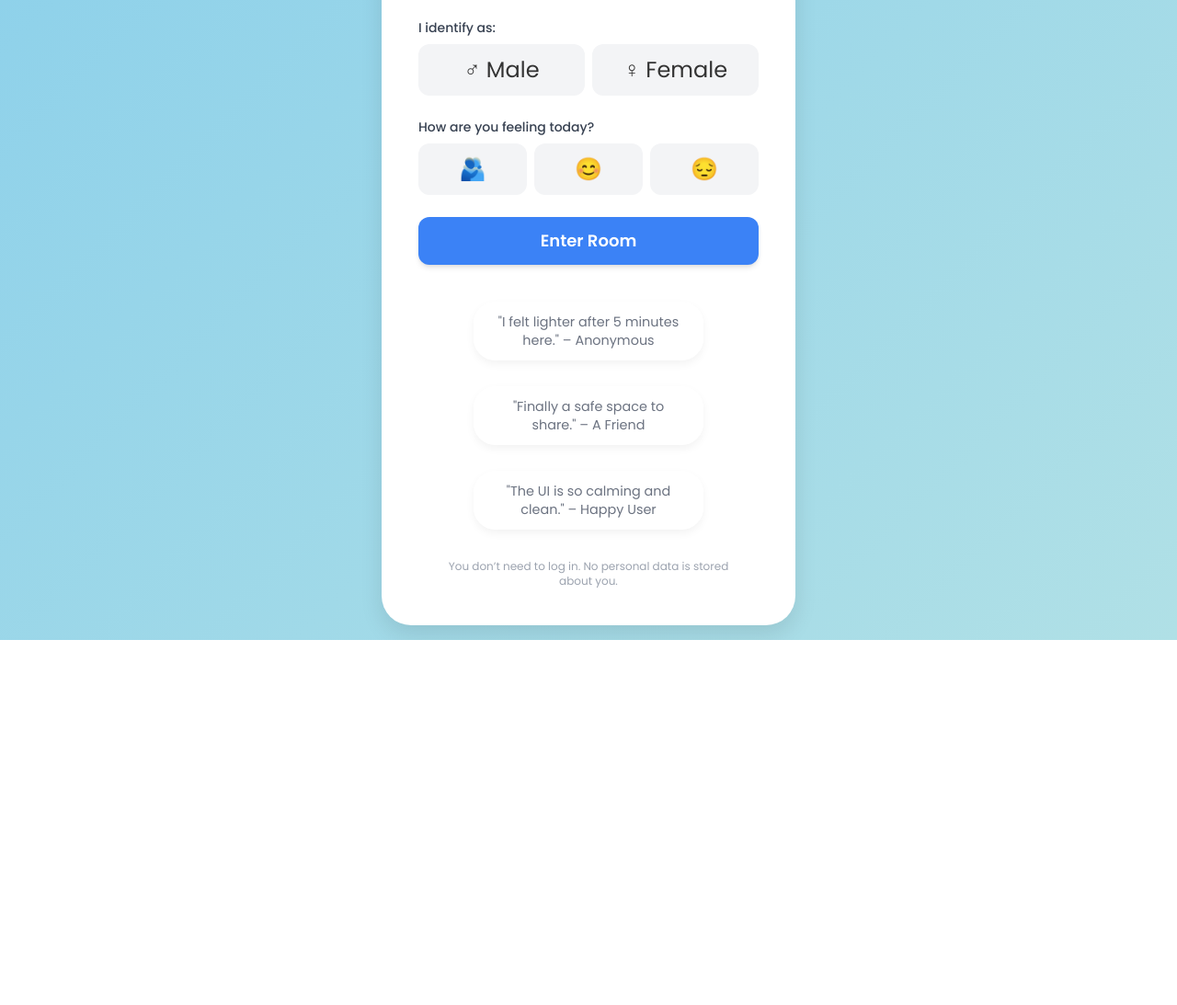
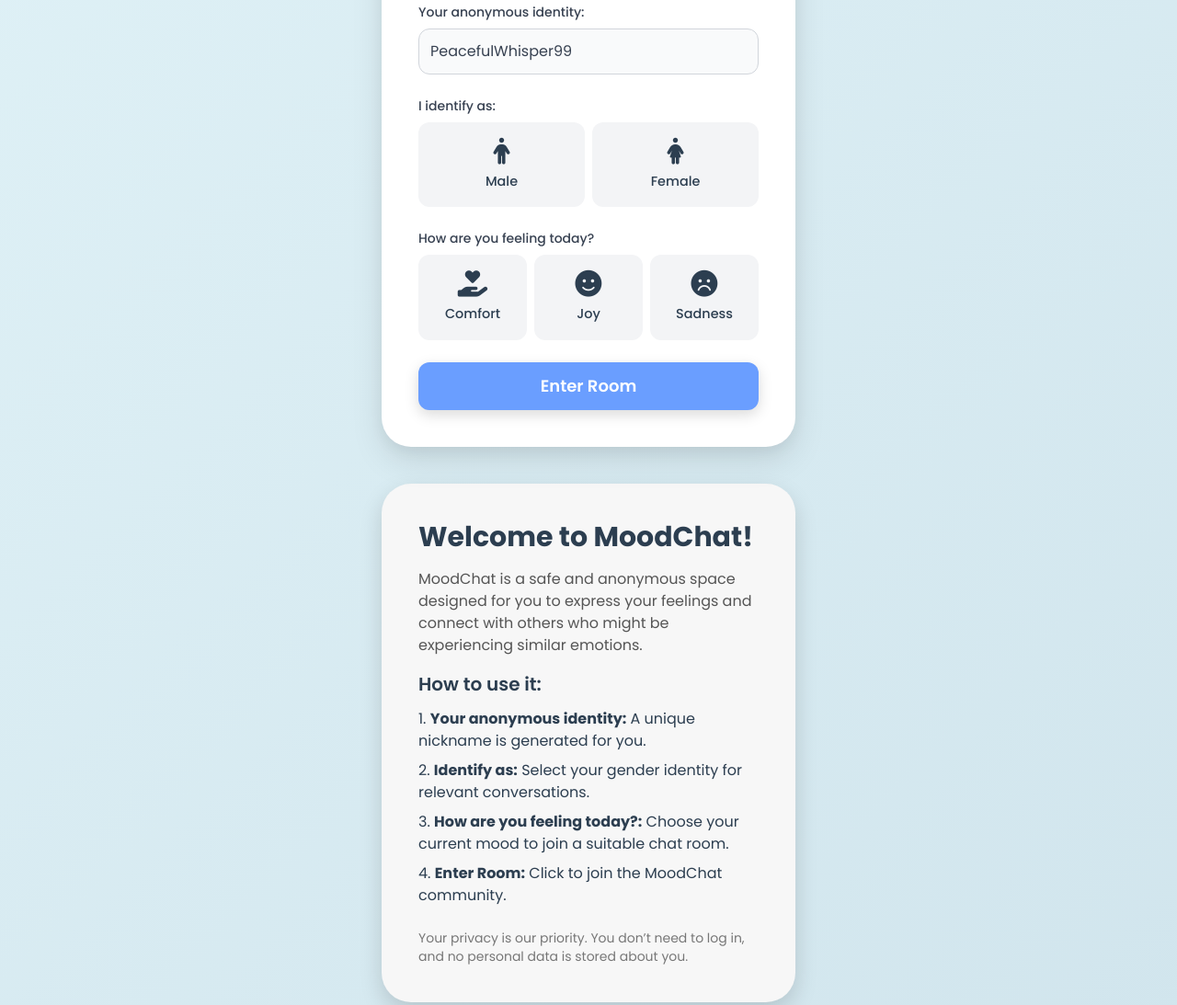
Before and after one commit to Adityagiri19/NextEdgeSoutions, a plain HTML site: page index.html in a window 1280 px wide. Shown: the part 475-1568 px from the top of the page at 92% size. Before the commit the page ends 1171 px from the top, so only its background shows below. Drawn offline with nearby package versions, Linux system fonts and the light colour scheme.

Commit message:
Update index.html

```diff
--- a/index.html
+++ b/index.html
@@ -3,120 +3,207 @@
 <head>
     <meta charset="UTF-8">
     <meta name="viewport" content="width=device-width, initial-scale=1.0">
-    <title>SoulChat - Feel. Share. Heal.</title>
-    <!-- Tailwind CSS CDN -->
-    <script src="https://cdn.tailwindcss.com"></script>
-    <!-- Google Fonts - Poppins -->
+    <title>MoodChat - Feel. Share. Heal.</title> <script src="https://cdn.tailwindcss.com"></script>
     <link href="https://fonts.googleapis.com/css2?family=Poppins:wght@300;400;500;600;700&display=swap" rel="stylesheet">
+    <link rel="stylesheet" href="https://cdnjs.cloudflare.com/ajax/libs/font-awesome/6.5.2/css/all.min.css" integrity="sha512-SnH5WK+bZxgPHs44uWIX+LLJAJ9/2PkPKZ5QiAj6Ta86w+fsb2TkcmfRyVX3pBnMFcV7oQPJkl9QevSCWr3W6A==" crossorigin="anonymous" referrerpolicy="no-referrer" />
     <style>
         /* Custom CSS variables for pastel themes */
         :root {
-            --color-lavender: #E6E6FA;
-            --color-sky-blue: #87CEEB;
-            --color-mint: #B0E0E6;
-            --color-peach: #FFDAB9;
-            --color-soft-gray: #f7f7f7;
-            --color-dark-text: #333;
+            --color-lavender: #E6E6FA; /* Light purple */
+            --color-sky-blue: #87CEEB; /* Medium blue */
+            --color-mint: #B0E0E6; /* Light blue-green */
+            --color-peach: #FFDAB9; /* Light orange/pink */
+            --color-soft-gray: #f0f4f8; /* A slightly warmer, very light gray */
+            --color-dark-text: #2c3e50; /* Darker, softer black for text */
+            --color-accent-blue: #6a9eff; /* A friendly blue for main button */
+            --color-shadow-light: rgba(0, 0, 0, 0.05);
+            --color-shadow-medium: rgba(0, 0, 0, 0.1);
         }
 
         body {
             font-family: 'Poppins', sans-serif;
-            background: linear-gradient(135deg, var(--color-sky-blue) 0%, var(--color-mint) 100%);
+            /* Updated background gradient for a softer, more inviting feel */
+            background: linear-gradient(135deg, #e0f2f7 0%, #d1e5ed 100%); /* Lighter, more subtle blue gradient */
             display: flex;
-            flex-direction: column; /* Changed to column to stack header and main content */
-            justify-content: flex-start; /* Align items to the start for header placement */
+            flex-direction: column;
+            justify-content: flex-start;
             align-items: center;
             min-height: 100vh;
             color: var(--color-dark-text);
-            padding: 1rem; /* Add some overall padding for smaller screens */
-            box-sizing: border-box; /* Include padding in element's total width and height */
+            padding: 1.5rem; /* Increased overall padding */
+            box-sizing: border-box;
+        }
+
+        /* Added text shadow for main title */
+        .text-shadow-lg {
+            text-shadow: 2px 2px 8px rgba(0, 0, 0, 0.1);
         }
 
         .hero-gradient {
+            /* Kept existing gradient but refined padding/margins for better flow */
             background: linear-gradient(135deg, var(--color-peach) 0%, var(--color-lavender) 100%);
+            padding: 2rem; /* Increased padding */
+            border-radius: 2rem 2rem 0 0; /* Keep top rounded, bottom sharp for seamless merge with card */
+            margin-top: -2.5rem; /* Adjusted to slightly overlap with card for smoother transition */
+            margin-bottom: 0; /* Remove negative margin to avoid overlap issues below */
+            position: relative; /* Ensure z-index works */
+            z-index: 1; /* Place above the card's initial flat plane */
         }
 
         .entry-card {
             background-color: white;
-            box-shadow: 0 10px 25px rgba(0, 0, 0, 0.1);
-            border-radius: 2rem; /* More rounded */
-            padding: 2.5rem;
-            max-width: 90%; /* Max width for responsiveness on smaller screens */
-            width: 100%; /* Take full available width within max-width */
+            /* Refined box shadow for a softer, more professional lift */
+            box-shadow: 0 15px 35px var(--color-shadow-medium), 0 5px 15px var(--color-shadow-light);
+            border-radius: 2rem;
+            padding: 2.5rem; /* Consistent padding */
+            max-width: 90%;
+            width: 100%;
             text-align: center;
             position: relative;
-            z-index: 10;
-            margin-top: 2rem; /* Space between header and the box */
+            z-index: 5; /* Ensure it's above other elements if needed */
 
-            /* Added explicit max-width for larger screens for better control */
+            /* Adjusted margin-top to align with header better and accommodate hero-gradient */
+            margin-top: 2rem; /* Space from header */
+
             @media (min-width: 768px) {
                 max-width: 450px;
-                margin-top: 4rem; /* More space on larger screens */
+                margin-top: 4rem;
             }
         }
 
+        /* Combined button styles for consistency */
         .mood-selector button,
-        .gender-selector button { /* Apply similar styling to gender buttons */
-            transition: transform 0.2s ease-in-out, background-color 0.2s ease-in-out;
+        .gender-selector button {
+            transition: background-color 0.2s ease-in-out, box-shadow 0.2s ease-in-out, border-color 0.2s ease-in-out;
+            display: flex;
+            flex-direction: column;
+            justify-content: center;
+            align-items: center;
+            border: 1px solid transparent; /* Subtle border for consistency */
+            position: relative;
+            z-index: 1;
+            padding: 1rem; /* Consistent padding for buttons */
         }
+
+        .mood-selector button i,
+        .gender-selector button i {
+            margin-bottom: 0.5rem; /* Increased space between icon and text */
+            font-size: 1.8rem; /* Slightly larger icons */
+        }
+
+        .mood-selector button span,
+        .gender-selector button span {
+            font-size: 0.9rem; /* Slightly smaller text for better icon prominence */
+            font-weight: 500;
+        }
+
+        /* Improved hover state */
         .mood-selector button:hover,
         .gender-selector button:hover {
-            transform: translateY(-3px);
+            background-color: var(--color-soft-gray); /* Lighter hover */
+            box-shadow: 0 4px 10px rgba(0, 0, 0, 0.1); /* Clearer hover shadow */
+            border-color: rgba(0, 0, 0, 0.05); /* Subtle border on hover */
         }
+
+        /* Refined selected state */
         .mood-selector button.selected {
             background-color: var(--color-peach);
-            transform: scale(1.1);
-            box-shadow: 0 5px 10px rgba(0, 0, 0, 0.1);
+            box-shadow: 0 6px 15px rgba(0, 0, 0, 0.2); /* More prominent shadow for selected */
+            border-color: var(--color-peach); /* Solid border to match background */
+            z-index: 2;
+            color: white; /* Text color for selected mood button */
         }
-        .gender-selector button.selected { /* Specific selected style for gender buttons */
-            background-color: var(--color-mint); /* A slightly different pastel for distinction */
-            transform: scale(1.1);
-            box-shadow: 0 5px 10px rgba(0, 0, 0, 0.1);
+        .mood-selector button.selected i,
+        .mood-selector button.selected span {
+             color: white; /* Ensure icon and text are white on selected */
         }
 
-        .testimonial-bubble {
-            background-color: rgba(255, 255, 255, 0.7);
-            border-radius: 1.5rem;
-            padding: 0.75rem 1.25rem;
-            font-size: 0.9rem;
-            backdrop-filter: blur(5px);
-            -webkit-backdrop-filter: blur(5px);
-            box-shadow: 0 4px 10px rgba(0, 0, 0, 0.05);
-            display: inline-block;
-            margin: 0.5rem;
-            max-width: 250px;
+
+        .gender-selector button.selected {
+            background-color: var(--color-mint);
+            box-shadow: 0 6px 15px rgba(0, 0, 0, 0.2);
+            border-color: var(--color-mint);
+            z-index: 2;
+            color: var(--color-dark-text); /* Keep dark text for mint selected gender */
+        }
+        /* Specific override for selected gender icons to ensure dark text */
+        .gender-selector button.selected i,
+        .gender-selector button.selected span {
+            color: var(--color-dark-text);
         }
 
-        /* Specific styles for responsive testimonial layout */
+        /* Main action button styling */
+        #enter-room-button {
+            background-color: var(--color-accent-blue); /* New accent blue */
+            box-shadow: 0 5px 15px rgba(0, 0, 0, 0.15); /* More pronounced shadow */
+            border: none; /* Ensure no default border */
+        }
+        #enter-room-button:hover {
+            background-color: #5a8ee2; /* Slightly darker hover for accent blue */
+            box-shadow: 0 8px 20px rgba(0, 0, 0, 0.2);
+        }
+        #enter-room-button:focus {
+            outline: none;
+            box-shadow: 0 0 0 4px rgba(106, 158, 255, 0.5); /* Blue ring for focus */
+        }
+
+
+        /* Styles for the new instructions section */
+        .instructions-card {
+            background-color: #f7f7f7; /* Changed to a very light gray/off-white for contrast */
+            color: var(--color-dark-text); /* Darker text for readability */
+            box-shadow: 0 10px 25px rgba(0, 0, 0, 0.15); /* Softer shadow */
+            border-radius: 2rem;
+            padding: 2.5rem; /* Consistent padding */
+            max-width: 90%;
+            width: 100%;
+            text-align: left;
+            margin-top: 2.5rem; /* Increased margin from the entry card */
+            margin-bottom: 2rem; /* Margin at the bottom */
+        }
+        .instructions-card h2 {
+            color: var(--color-dark-text); /* Ensure headings are dark text */
+        }
+        .instructions-card h3 {
+            color: var(--color-dark-text);
+        }
+        .instructions-card p {
+            color: #555; /* Slightly lighter body text for instructions */
+        }
+        .instructions-card strong {
+            color: var(--color-dark-text); /* Ensure strong text is dark */
+        }
+        .instructions-card ol li {
+            margin-bottom: 0.5rem; /* Spacing between list items */
+        }
+        .instructions-card .text-sm {
+            color: #777; /* Lighter privacy text */
+        }
+
+
+        /* Specific styles for responsive layout */
         @media (min-width: 768px) {
-            .testimonials-grid {
-                grid-template-columns: repeat(auto-fit, minmax(200px, 1fr));
+            .entry-card, .instructions-card {
+                max-width: 450px;
             }
         }
     </style>
 </head>
 <body class="selection:bg-pink-100 selection:text-pink-800">
 
-    <!-- Header for Logo (can be text or image) -->
     <header class="w-full text-center py-4 px-4 sm:px-6">
-        <h1 class="text-4xl font-extrabold text-white text-shadow-md">SoulChat</h1>
-        <!-- Placeholder for a logo image, uncomment and replace src if you have one -->
-        <!-- <img src="https://placehold.co/150x50/FFFFFF/333333?text=SoulChat%20Logo" alt="SoulChat Logo" class="h-12 mx-auto"> -->
-    </header>
+        <h1 class="text-4xl font-extrabold text-white text-shadow-lg">MoodChat</h1> </header>
 
     <div class="entry-card">
-        <!-- Hero Banner -->
-        <div class="hero-gradient p-6 rounded-t-2xl -mt-10 mx-auto w-full max-w-full -mb-4">
+        <div class="hero-gradient">
             <h1 class="text-4xl font-bold text-white mb-2 leading-tight">Feel. Share. Heal.</h1>
             <p class="text-white text-opacity-80 text-lg">Your safe space to connect.</p>
         </div>
 
-        <!-- Purpose -->
         <p class="text-gray-600 text-md mt-6 mb-8 px-4">
             Share your thoughts anonymously. Join comforting conversations and find support.
         </p>
 
-        <!-- Entry Card Content -->
         <div class="space-y-6">
             <div>
                 <label for="nickname-input" class="block text-left text-gray-700 text-sm font-medium mb-2">Your anonymous identity:</label>
@@ -131,39 +218,52 @@
             <div>
                 <label class="block text-left text-gray-700 text-sm font-medium mb-2">I identify as:</label>
                 <div id="gender-selector" class="gender-selector grid grid-cols-2 gap-2">
-                    <button type="button" data-gender="Male" data-symbol="♂" class="p-3 bg-gray-100 rounded-xl text-lg sm:text-xl md:text-2xl hover:bg-gray-200 transition-all focus:outline-none focus:ring-2 focus:ring-mint">♂ Male</button>
-                    <button type="button" data-gender="Female" data-symbol="♀" class="p-3 bg-gray-100 rounded-xl text-lg sm:text-xl md:text-2xl hover:bg-gray-200 transition-all focus:outline-none focus:ring-2 focus:ring-mint">♀ Female</button>
+                    <button type="button" data-gender="Male" data-symbol="♂" class="p-3 bg-gray-100 rounded-xl transition-all focus:outline-none focus:ring-2 focus:ring-mint">
+                        <i class="fa-solid fa-person"></i> <span>Male</span>
+                    </button>
+                    <button type="button" data-gender="Female" data-symbol="♀" class="p-3 bg-gray-100 rounded-xl transition-all focus:outline-none focus:ring-2 focus:ring-mint">
+                        <i class="fa-solid fa-person-dress"></i> <span>Female</span>
+                    </button>
                 </div>
             </div>
 
             <div>
                 <label class="block text-left text-gray-700 text-sm font-medium mb-2">How are you feeling today?</label>
                 <div id="mood-selector" class="mood-selector grid grid-cols-3 gap-2">
-                    <button type="button" data-mood="Comfort" class="p-3 bg-gray-100 rounded-xl text-2xl hover:bg-gray-200 transition-all focus:outline-none focus:ring-2 focus:ring-peach">🫂</button>
-                    <button type="button" data-mood="Joy" class="p-3 bg-gray-100 rounded-xl text-2xl hover:bg-gray-200 transition-all focus:outline-none focus:ring-2 focus:ring-peach">😊</button>
-                    <button type="button" data-mood="Sadness" class="p-3 bg-gray-100 rounded-xl text-2xl hover:bg-gray-200 transition-all focus:outline-none focus:ring-2 focus:ring-peach">😔</button>
+                    <button type="button" data-mood="Comfort" class="p-3 bg-gray-100 rounded-xl transition-all focus:outline-none focus:ring-2 focus:ring-peach">
+                        <i class="fa-solid fa-hand-holding-heart"></i> <span>Comfort</span>
+                    </button>
+                    <button type="button" data-mood="Joy" class="p-3 bg-gray-100 rounded-xl transition-all focus:outline-none focus:ring-2 focus:ring-peach">
+                        <i class="fa-solid fa-face-smile"></i> <span>Joy</span>
+                    </button>
+                    <button type="button" data-mood="Sadness" class="p-3 bg-gray-100 rounded-xl transition-all focus:outline-none focus:ring-2 focus:ring-peach">
+                        <i class="fa-solid fa-face-frown"></i> <span>Sadness</span>
+                    </button>
                 </div>
             </div>
 
             <button
                 id="enter-room-button"
-                class="w-full py-3 px-6 bg-blue-500 hover:bg-blue-600 text-white font-semibold rounded-xl text-lg transition-all duration-300 ease-in-out shadow-md hover:shadow-lg focus:outline-none focus:ring-2 focus:ring-blue-400 focus:ring-opacity-75"
+                class="w-full py-3 px-6 text-white font-semibold rounded-xl text-lg transition-all duration-300 ease-in-out shadow-md hover:shadow-lg focus:outline-none"
             >
                 Enter Room
             </button>
         </div>
+    </div>
 
-        <!-- Testimonial bubbles -->
-        <div class="mt-8 text-sm text-gray-500 grid testimonials-grid gap-3 justify-items-center">
-            <div class="testimonial-bubble">"I felt lighter after 5 minutes here." – Anonymous</div>
-            <div class="testimonial-bubble">"Finally a safe space to share." – A Friend</div>
-            <div class="testimonial-bubble">"The UI is so calming and clean." – Happy User</div>
-        </div>
+    <div class="instructions-card">
+        <h2 class="text-3xl font-bold mb-4">Welcome to MoodChat!</h2>
+        <p class="mb-4">MoodChat is a safe and anonymous space designed for you to express your feelings and connect with others who might be experiencing similar emotions.</p>
 
-        <!-- Privacy first note -->
-        <p class="text-xs text-gray-400 mt-6 px-4">
-            You don’t need to log in. No personal data is stored about you.
-        </p>
+        <h3 class="text-xl font-semibold mb-3">How to use it:</h3>
+        <ol class="list-decimal list-inside space-y-2">
+            <li><strong>Your anonymous identity:</strong> A unique nickname is generated for you.</li>
+            <li><strong>Identify as:</strong> Select your gender identity for relevant conversations.</li>
+            <li><strong>How are you feeling today?:</strong> Choose your current mood to join a suitable chat room.</li>
+            <li><strong>Enter Room:</strong> Click to join the MoodChat community.</li>
+        </ol>
+
+        <p class="mt-6 text-sm">Your privacy is our priority. You don’t need to log in, and no personal data is stored about you.</p>
     </div>
 
     <script>
@@ -198,19 +298,22 @@
 
             moodSelector.addEventListener('click', (event) => {
                 const target = event.target;
-                if (target.tagName === 'BUTTON' && target.dataset.mood) {
+                // Find the button element, even if an icon or span inside is clicked
+                const button = target.closest('button');
+                if (button && button.dataset.mood) {
                     const currentSelected = moodSelector.querySelector('.selected');
                     if (currentSelected) {
                         currentSelected.classList.remove('selected');
                     }
-                    target.classList.add('selected');
-                    selectedMood = target.dataset.mood;
+                    button.classList.add('selected');
+                    selectedMood = button.dataset.mood;
                     console.log(`Selected Mood: ${selectedMood}`);
                 }
             });
 
             genderSelector.addEventListener('click', (event) => {
                 const target = event.target;
+                // Find the button element, even if an icon or span inside is clicked
                 const button = target.closest('button');
                 if (button && button.dataset.gender) {
                     const currentSelected = genderSelector.querySelector('.selected');
```
